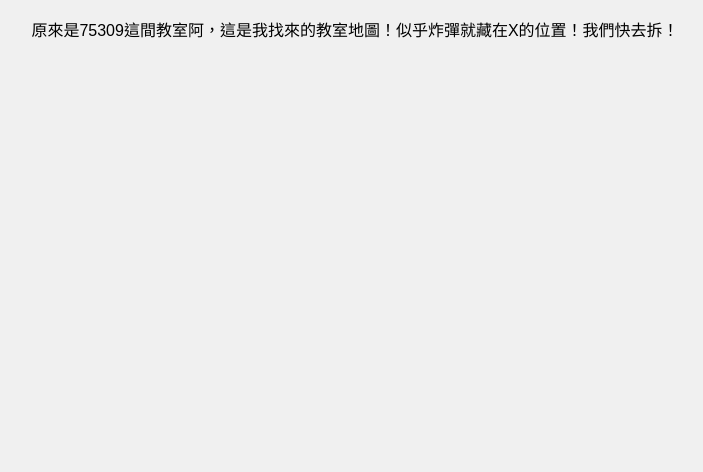
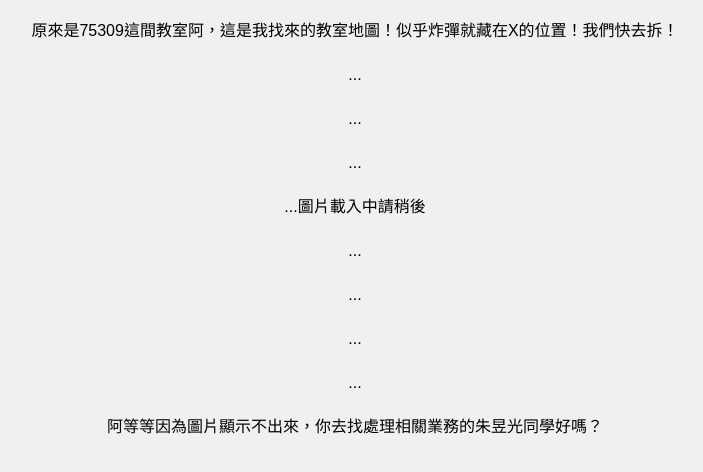
Before and after one commit to c54104719/Find-the-bombs., a plain HTML site: page Scene2The_bomb_is_in_the_classroom75309.html in a window 1280 px wide. Shown: the part 70-542 px from the top of the page, without its empty margins (285-988 px from the left). Drawn offline with Linux system fonts and the light colour scheme.

Commit message:
Update Scene2The_bomb_is_in_the_classroom75309.html

```diff
--- a/Scene2The_bomb_is_in_the_classroom75309.html
+++ b/Scene2The_bomb_is_in_the_classroom75309.html
@@ -23,5 +23,14 @@
 <body>
     <h1>炸彈解碼網站</h1>
     <p>原來是75309這間教室阿，這是我找來的教室地圖！似乎炸彈就藏在X的位置！我們快去拆！</p>
+    <p>...</p>
+    <p>...</p>
+    <p>...</p>
+    <p>...圖片載入中請稍後</p>
+    <p>...</p>
+    <p>...</p>
+    <p>...</p>
+    <p>...</p>
+    <p>阿等等因為圖片顯示不出來，你去找處理相關業務的朱昱光同學好嗎？</p>
 </body>
 </html>
```
